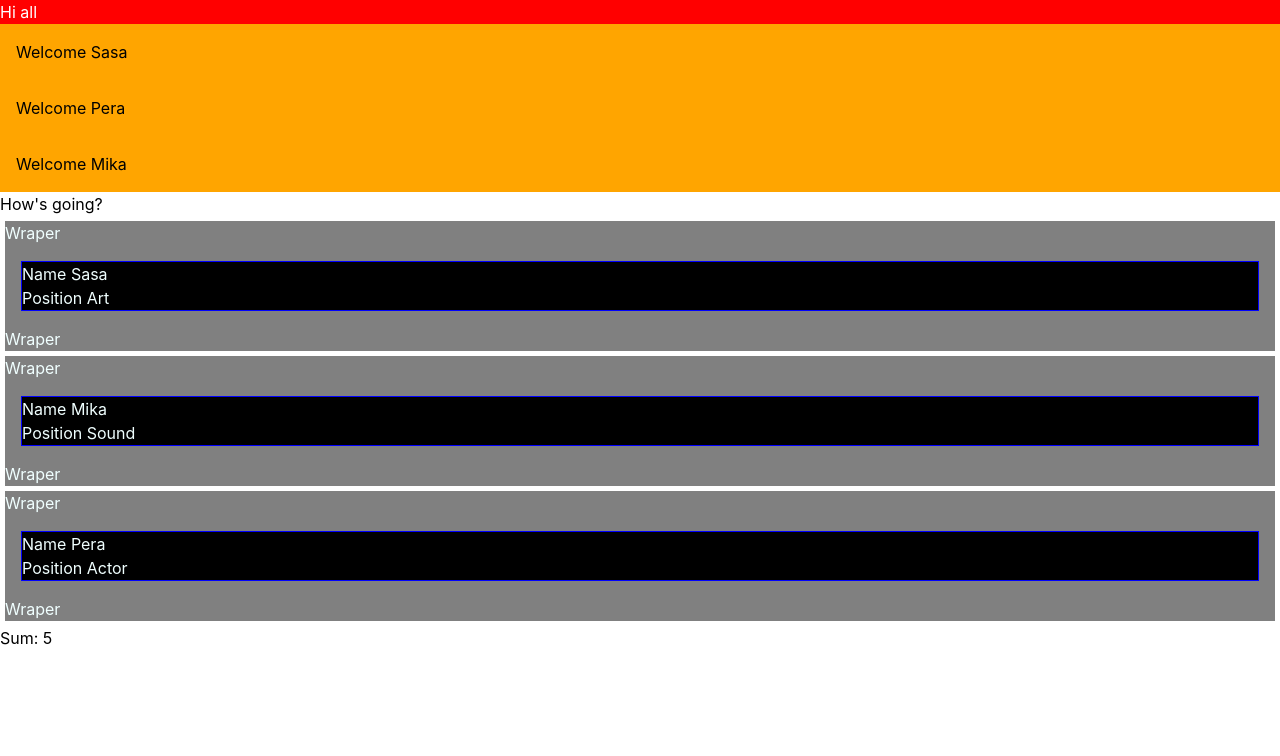
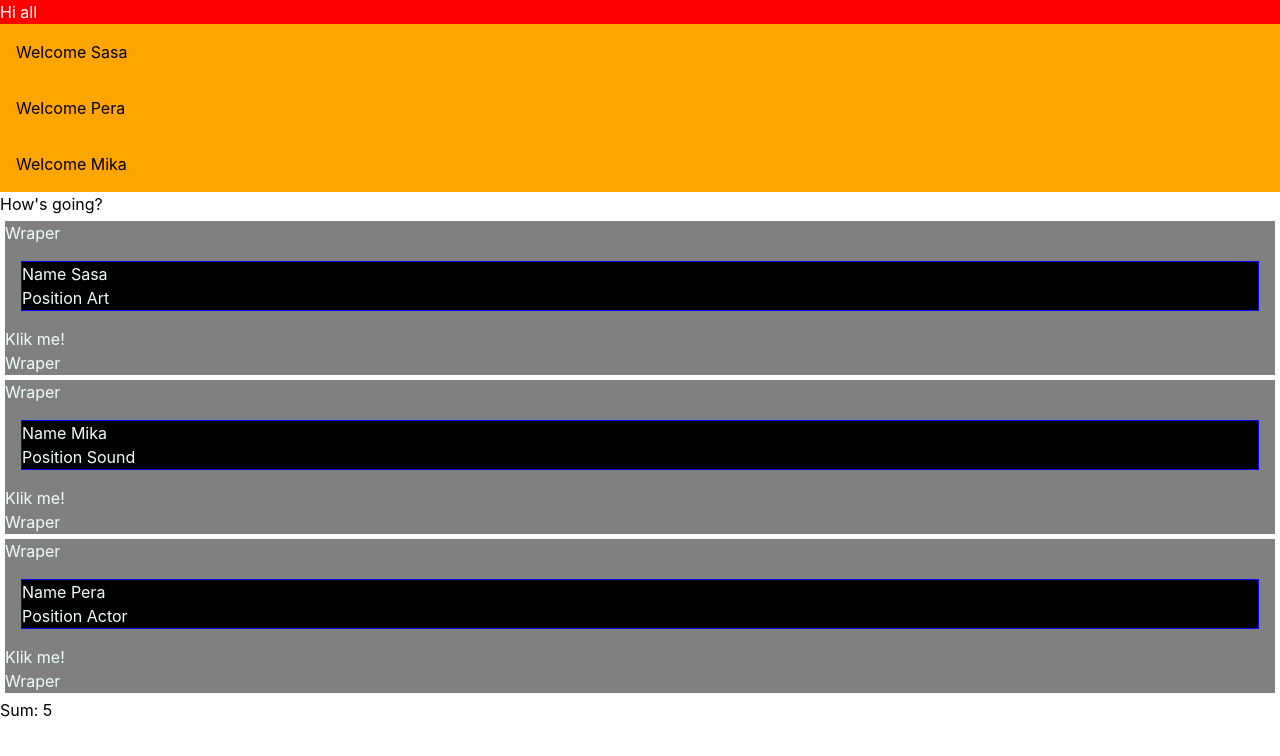
Before and after one commit to AleksandarStanisic021/reactJobs, a React (Vite) app: page / in a window 1280 px wide. Shown: the top 756 px of the page. Built offline with nearby package versions, Linux system fonts and the light colour scheme.

Commit message:
feat: add Button component and integrate it into Card

```diff
--- a/src/Card.jsx
+++ b/src/Card.jsx
@@ -1,10 +1,11 @@
-import React from "react";
+import Button from "./comps/Button";
 
 const Card = ({ children }) => {
   return (
     <div style={{ color: "azure", background: "gray", margin: "5px" }}>
       <p>Wraper</p>
       {children}
+      <Button />
       <p>Wraper</p>
     </div>
   );
--- /dev/null
+++ b/src/comps/Button.jsx
@@ -0,0 +1,14 @@
+import React from "react";
+
+const Button = () => {
+  const handleClick = () => {
+    console.log(`Im kliked`);
+  };
+  return (
+    <div>
+      <button onClick={handleClick}>Klik me!</button>
+    </div>
+  );
+};
+
+export default Button;
```
